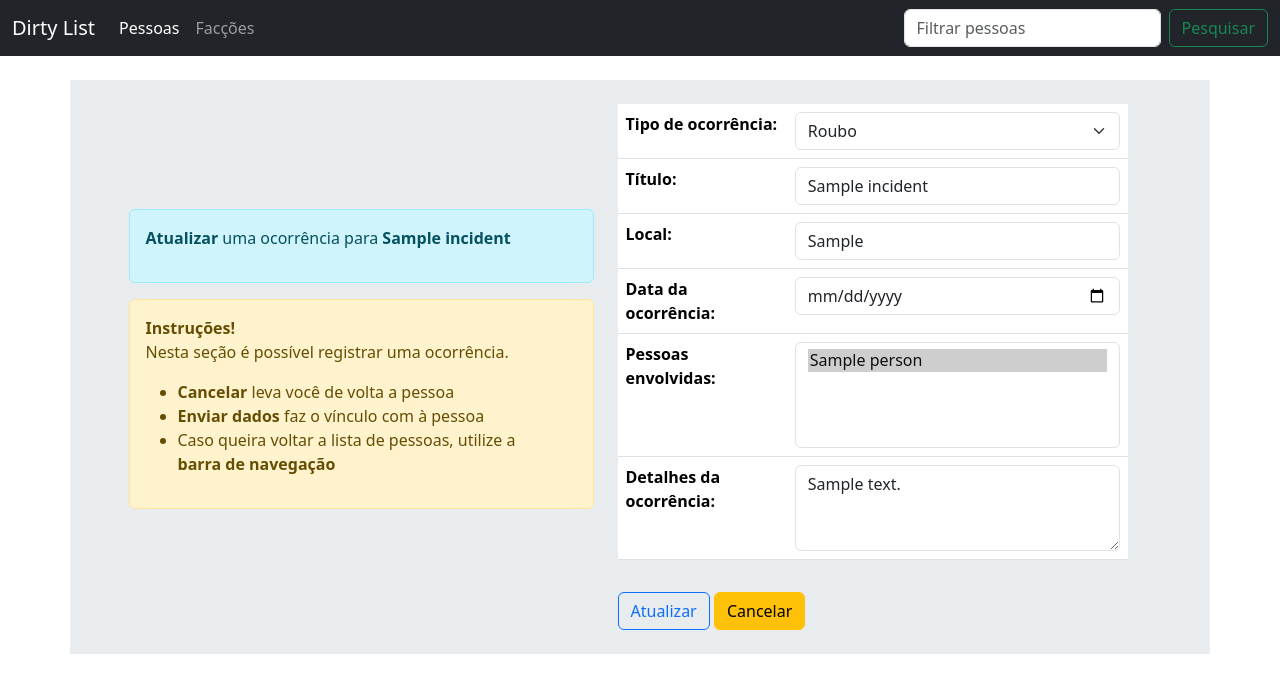
After one commit to gylmonteiro/dirty_list, a Django app: page /criminals/update_incident/1 in a window 1280 px wide. The commit adds this page. Shown: the top 693 px of the page. Run offline with Django 5.2, Linux system fonts and the light colour scheme; tables that the repository leaves empty hold one stand-in row (values such as "Sample post").

```diff
--- a/criminal_management/templates/incident_detail.html
+++ b/criminal_management/templates/incident_detail.html
@@ -71,7 +71,7 @@
         <div class='container'>
 
         <a href="#" class="btn btn-outline-danger btn-block" data-bs-toggle="modal" data-bs-target="#confirmDeleteModal">Deletar</a>
-        <a class="btn btn-outline-primary btn-block m-lg-3">Editar</a>
+        <a href='{% url "update-incident" incident.id %}' class="btn btn-outline-primary btn-block m-lg-3">Editar</a>
         <a href='{% url "person-detail" incident.person_relation.id%}' class="btn btn-outline-warning btn-block">Voltar</a>
         </div>
     </div>
--- /dev/null
+++ b/criminal_management/templates/update_incident.html
@@ -0,0 +1,39 @@
+{% extends "base/base.html" %}
+{% block 'content' %}
+<div class='container-md mt-4 d-flex justify-content-center align-items-center bg-body-secondary' >
+    <div class='col-md-5'>
+
+        <div class="alert alert-info alert-dismissible fade show" role="alert">
+
+            <p><strong>Atualizar </strong> uma ocorrência para <strong>{{incident.title}}</strong> <br>
+
+        </div>
+
+        <div class="alert alert-warning alert-dismissible fade show" role="alert">
+          <strong>Instruções!</strong>
+          <p>Nesta seção é possível registrar uma ocorrência. <br>
+            <ul>
+                <li> <strong>Cancelar</strong> leva você de volta a pessoa</li>
+                <li> <strong>Enviar dados</strong> faz o vínculo com à pessoa</li>
+                <li> Caso queira voltar a lista de pessoas, utilize a <strong>barra de navegação</strong></li>
+              </ul>
+            </div>
+
+          </div>
+
+          <div class='col-md-6'>
+            <form method='POST' action='{% url "update-incident" incident.id %}' class='p-4 bg-body-secondary'>
+        {% csrf_token %}
+        <table class='table'>
+                {{form.as_table}}
+            </table>
+
+            <button type="submit" class="btn btn-outline-primary btn-block mt-3">Atualizar</button>
+            {% comment %} <input type="hidden" name="person" value={{incident.person_relation.id}}> {% endcomment %}
+            <a href='{% url "person-detail" incident.person_relation.id%}' class='btn btn-warning btn-block mt-3'>Cancelar</a>
+          </form>
+        </div>
+</div>
+
+
+{% endblock 'content' %}
--- a/criminal_management/urls.py
+++ b/criminal_management/urls.py
@@ -8,5 +8,6 @@ urlpatterns = [
     path('add_member/', views.FactionSelectView.as_view(), name='add-member'),
     path('registration_incident/', views.RegisterIncident.as_view(), name='registration-incident'),
     path('detail_incident/<int:pk>', views.IncidentDetailView.as_view(), name='detail-incident'),
-    path('delete_incident/<int:pk>', views.IncidentDeleteView.as_view(), name='delete-incident')
+    path('delete_incident/<int:pk>', views.IncidentDeleteView.as_view(), name='delete-incident'),
+    path('update_incident/<int:pk>', views.IncidentUpdateView.as_view(), name='update-incident' )
 ]
--- a/criminal_management/views.py
+++ b/criminal_management/views.py
@@ -69,12 +69,22 @@ class IncidentDetailView(generic.DetailView):
     template_name = 'incident_detail.html'
     context_object_name = 'incident'
 
+
 class IncidentDeleteView(generic.DeleteView):
     model = Incident
-    # template_name = "incident_detail.html"
 
     def get_success_url(self):
-
         return reverse_lazy(
             "person-detail", kwargs={"pk": self.object.person_relation.id}
         )
+
+
+class IncidentUpdateView(generic.UpdateView):
+    model = Incident
+    form_class = IncidentForm
+    template_name = 'update_incident.html'
+    context_object_name = 'incident'
+    def get_success_url(self):
+        return reverse_lazy(
+            "person-detail", kwargs={"pk": self.object.person_relation.id}
+        )
--- a/templates/base/base.html
+++ b/templates/base/base.html
@@ -21,7 +21,7 @@
         <li class="nav-item">
           <a class="nav-link" href="#">Facções</a>
         </li>
-        <li class="nav-item dropdown">
+        {% comment %} <li class="nav-item dropdown">
           <a class="nav-link dropdown-toggle" href="#" id="navbarDropdown" role="button" data-bs-toggle="dropdown" aria-expanded="false">
             Dropdown
           </a>
@@ -34,11 +34,11 @@
         </li>
         <li class="nav-item">
           <a class="nav-link disabled" href="#" tabindex="-1" aria-disabled="true">Disabled</a>
-        </li>
+        </li> {% endcomment %}
       </ul>
       <form class="d-flex">
-        <input class="form-control me-2" type="search" placeholder="Search" aria-label="Search">
-        <button class="btn btn-outline-success" type="submit">Search</button>
+        <input class="form-control me-2" type="search" placeholder="Filtrar pessoas" aria-label="Search">
+        <button class="btn btn-outline-success" type="submit">Pesquisar</button>
       </form>
     </div>
   </div>
```
Also changed, not shown: persons/templates/detail_person.html (+18 -4 lines), persons/views.py (+8 -0 lines).
